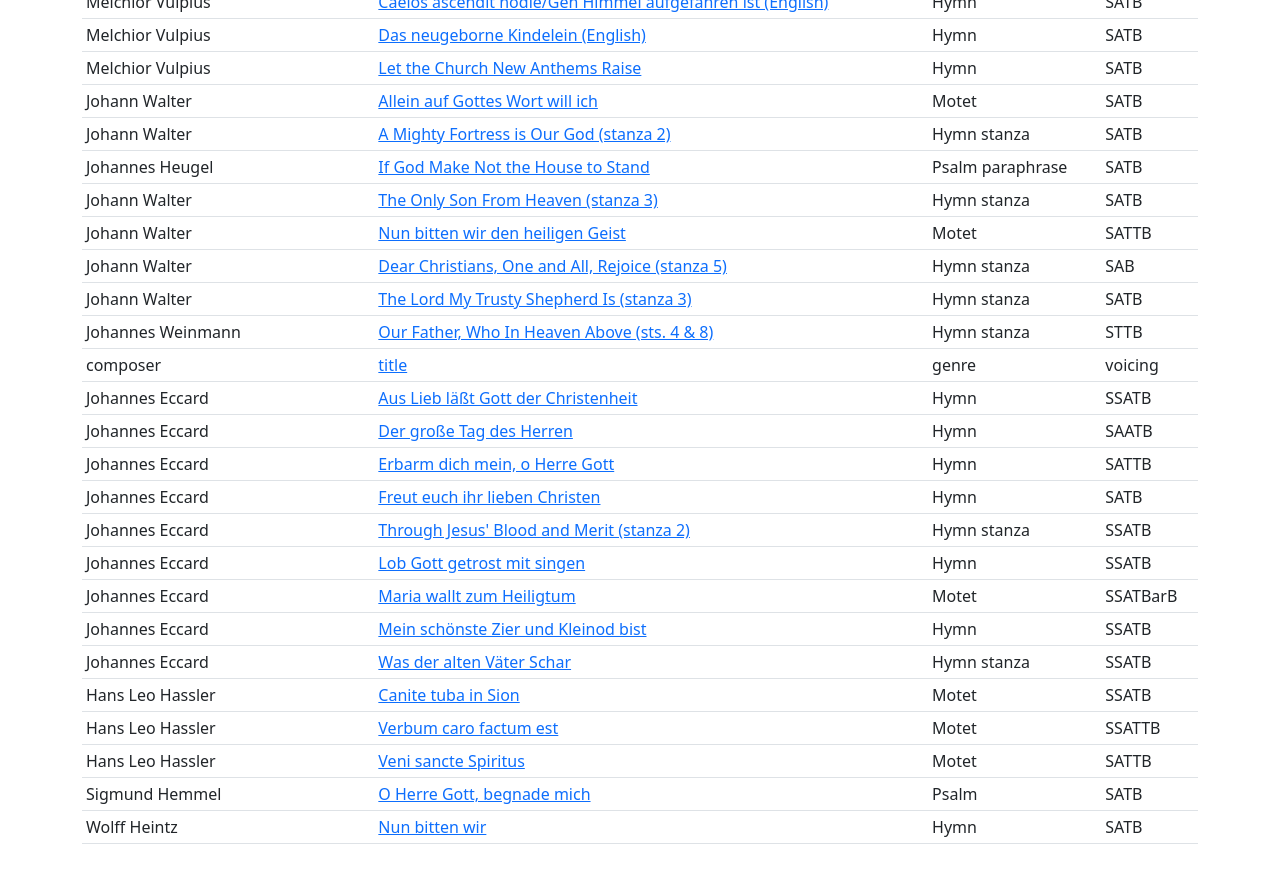
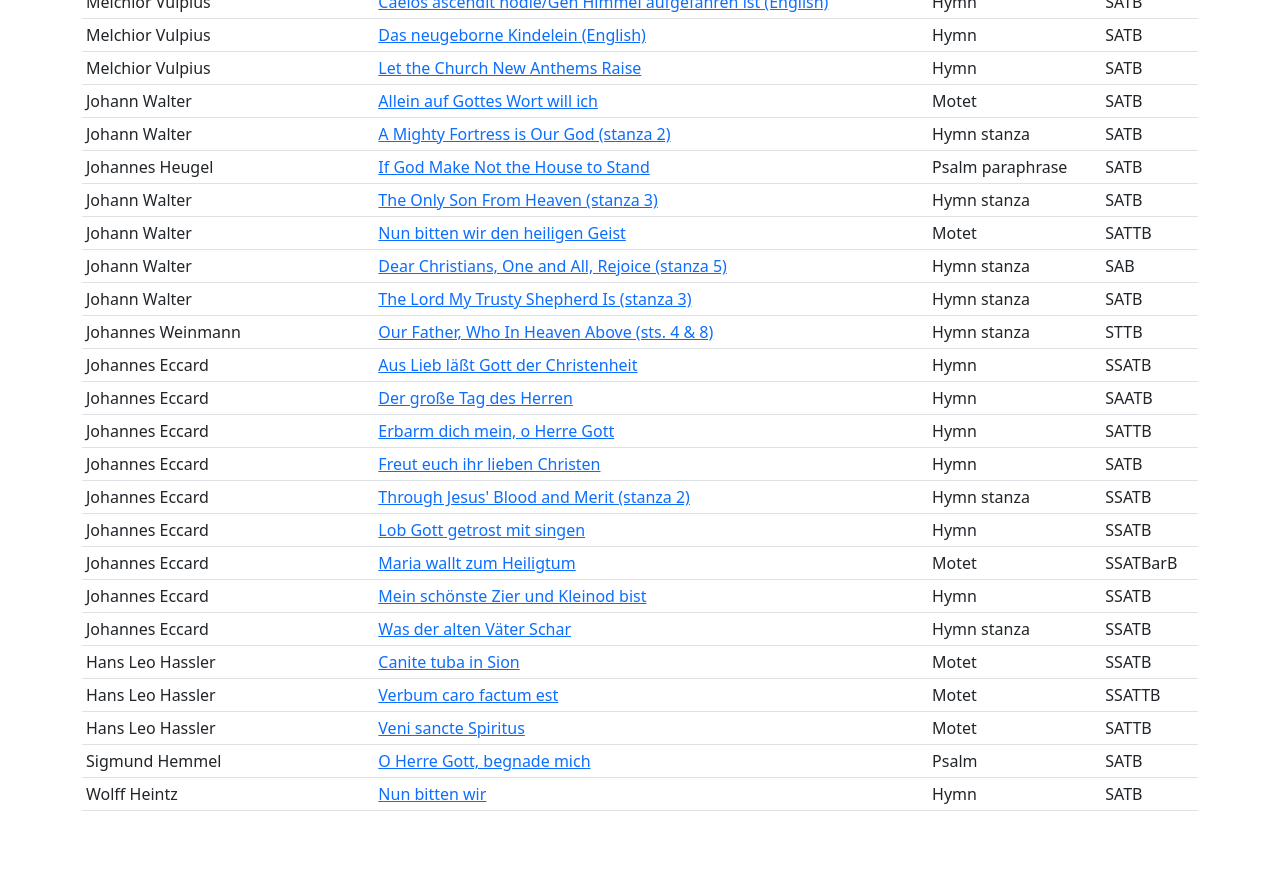
Before and after one commit to coranglais16/liturgical-music, a Jekyll site: the page built from docs/index.md, in a window 1280 px wide and 900 px high, scrolled down 1891 px. Shown: the top 883 px of the window. Built offline with Jekyll 4.4.1, drawn with Linux system fonts in a browser that asks for light colours; our own code applies the rules of GitHub Pages for plain Markdown files.

Commit message:
rm blank record from database.yml

```diff
--- a/docs/_data/database.yml
+++ b/docs/_data/database.yml
@@ -407,13 +407,6 @@
   voicing: STTB
 
 -
-  path: path
-  title: title
-  composer: composer
-  genre: genre
-  voicing: voicing
-
--
   path: /assets/pdf/Eccard Aus Lieb läßt Gott der Christenheit.pdf
   title: Aus Lieb läßt Gott der Christenheit
   composer: Johannes Eccard
```
